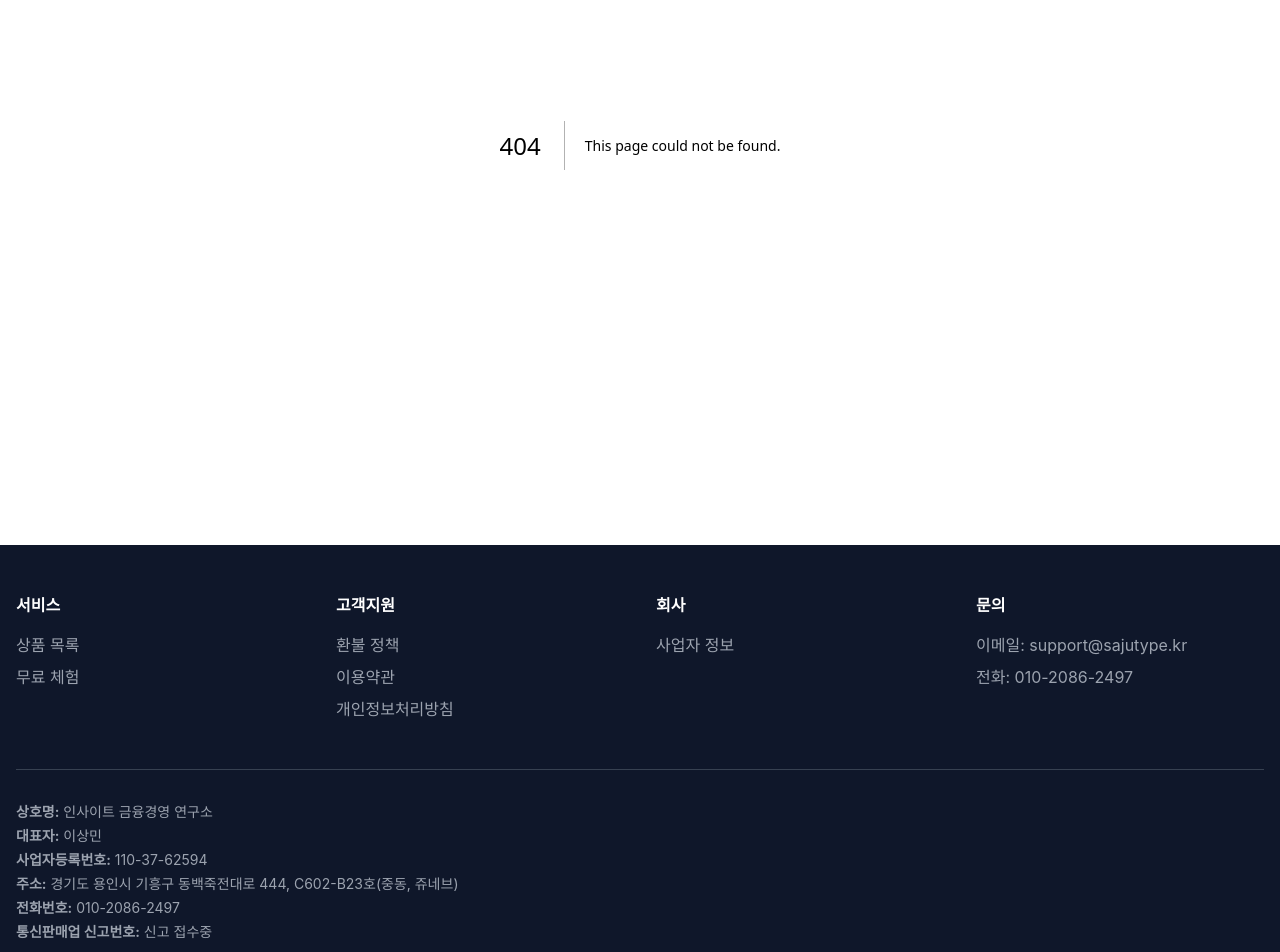
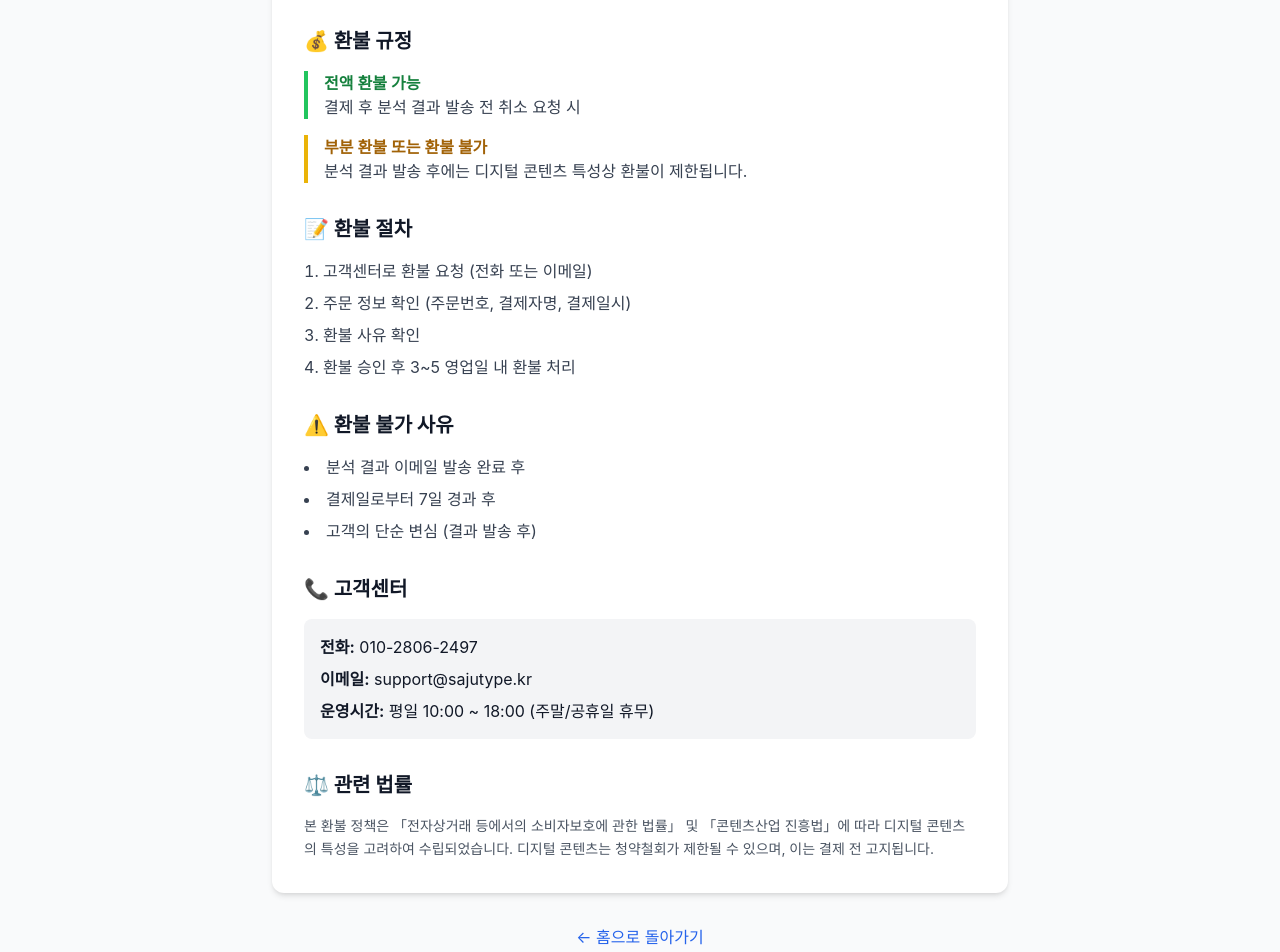
Before and after one commit to sangmin-cmd/k-saju-shop, a Next.js app: page /components in a window 1280 px wide. Before the commit this address had no page. Shown: the part 320-1272 px from the top of the page. Built offline with nearby package versions, Linux system fonts and the light colour scheme.

Commit message:
푸터 및 환불정책 업데이트

```diff
--- a/app/components/Footer.tsx
+++ b/app/components/Footer.tsx
@@ -31,7 +31,7 @@ export default function Footer() {
             <h3 className="font-bold mb-4">문의</h3>
             <ul className="space-y-2 text-gray-400">
               <li>이메일: support@sajutype.kr</li>
-              <li>전화: 010-2086-2497</li>
+              <li>전화: 010-2806-2497</li>
             </ul>
           </div>
         </div>
@@ -44,7 +44,7 @@ export default function Footer() {
             <p><strong>대표자:</strong> 이상민</p>
             <p><strong>사업자등록번호:</strong> 110-37-62594</p>
             <p><strong>주소:</strong> 경기도 용인시 기흥구 동백죽전대로 444, C602-B23호(중동, 쥬네브)</p>
-            <p><strong>전화번호:</strong> 010-2086-2497</p>
+            <p><strong>전화번호:</strong> 010-2806-2497</p>
             <p><strong>통신판매업 신고번호:</strong> 신고 접수중</p>
           </div>
 
--- /dev/null
+++ b/app/components/page.tsx
@@ -0,0 +1,89 @@
+'use client';
+
+import Link from 'next/link';
+
+export default function RefundPage() {
+  return (
+    <div className="min-h-screen bg-gray-50 py-12">
+      <div className="max-w-3xl mx-auto px-4">
+        <h1 className="text-3xl font-bold mb-8">환불 정책</h1>
+
+        <div className="bg-white rounded-xl shadow-md p-8 space-y-8">
+
+          {/* 서비스 제공 기간 - 토스 필수 */}
+          <section>
+            <h2 className="text-xl font-bold mb-4 text-blue-600">📦 서비스 제공 기간</h2>
+            <div className="bg-blue-50 p-4 rounded-lg">
+              <p className="text-gray-700 leading-relaxed">
+                결제 완료 후 <strong>24시간 이내</strong>에 분석 결과를 이메일로 발송해 드립니다.
+              </p>
+            </div>
+          </section>
+
+          {/* 환불 규정 */}
+          <section>
+            <h2 className="text-xl font-bold mb-4">💰 환불 규정</h2>
+            <div className="space-y-4 text-gray-700">
+              <div className="border-l-4 border-green-500 pl-4">
+                <h3 className="font-semibold text-green-700">전액 환불 가능</h3>
+                <p>결제 후 분석 결과 발송 전 취소 요청 시</p>
+              </div>
+              <div className="border-l-4 border-yellow-500 pl-4">
+                <h3 className="font-semibold text-yellow-700">부분 환불 또는 환불 불가</h3>
+                <p>분석 결과 발송 후에는 디지털 콘텐츠 특성상 환불이 제한됩니다.</p>
+              </div>
+            </div>
+          </section>
+
+          {/* 환불 절차 */}
+          <section>
+            <h2 className="text-xl font-bold mb-4">📝 환불 절차</h2>
+            <ol className="list-decimal list-inside space-y-2 text-gray-700">
+              <li>고객센터로 환불 요청 (전화 또는 이메일)</li>
+              <li>주문 정보 확인 (주문번호, 결제자명, 결제일시)</li>
+              <li>환불 사유 확인</li>
+              <li>환불 승인 후 3~5 영업일 내 환불 처리</li>
+            </ol>
+          </section>
+
+          {/* 환불 불가 사유 */}
+          <section>
+            <h2 className="text-xl font-bold mb-4">⚠️ 환불 불가 사유</h2>
+            <ul className="list-disc list-inside space-y-2 text-gray-700">
+              <li>분석 결과 이메일 발송 완료 후</li>
+              <li>결제일로부터 7일 경과 후</li>
+              <li>고객의 단순 변심 (결과 발송 후)</li>
+            </ul>
+          </section>
+
+          {/* 고객센터 */}
+          <section>
+            <h2 className="text-xl font-bold mb-4">📞 고객센터</h2>
+            <div className="bg-gray-100 p-4 rounded-lg space-y-2">
+              <p><strong>전화:</strong> 010-2806-2497</p>
+              <p><strong>이메일:</strong> support@sajutype.kr</p>
+              <p><strong>운영시간:</strong> 평일 10:00 ~ 18:00 (주말/공휴일 휴무)</p>
+            </div>
+          </section>
+
+          {/* 관련 법률 */}
+          <section>
+            <h2 className="text-xl font-bold mb-4">⚖️ 관련 법률</h2>
+            <p className="text-gray-600 text-sm leading-relaxed">
+              본 환불 정책은 「전자상거래 등에서의 소비자보호에 관한 법률」 및
+              「콘텐츠산업 진흥법」에 따라 디지털 콘텐츠의 특성을 고려하여 수립되었습니다.
+              디지털 콘텐츠는 청약철회가 제한될 수 있으며, 이는 결제 전 고지됩니다.
+            </p>
+          </section>
+
+        </div>
+
+        <div className="mt-8 text-center">
+          <Link href="/" className="text-blue-600 hover:underline">
+            ← 홈으로 돌아가기
+          </Link>
+        </div>
+      </div>
+    </div>
+  );
+}
--- /dev/null
+++ b/app/components/refund-page.tsx
@@ -0,0 +1,89 @@
+'use client';
+
+import Link from 'next/link';
+
+export default function RefundPage() {
+  return (
+    <div className="min-h-screen bg-gray-50 py-12">
+      <div className="max-w-3xl mx-auto px-4">
+        <h1 className="text-3xl font-bold mb-8">환불 정책</h1>
+
+        <div className="bg-white rounded-xl shadow-md p-8 space-y-8">
+
+          {/* 서비스 제공 기간 - 토스 필수 */}
+          <section>
+            <h2 className="text-xl font-bold mb-4 text-blue-600">📦 서비스 제공 기간</h2>
+            <div className="bg-blue-50 p-4 rounded-lg">
+              <p className="text-gray-700 leading-relaxed">
+                결제 완료 후 <strong>24시간 이내</strong>에 분석 결과를 이메일로 발송해 드립니다.
+              </p>
+            </div>
+          </section>
+
+          {/* 환불 규정 */}
+          <section>
+            <h2 className="text-xl font-bold mb-4">💰 환불 규정</h2>
+            <div className="space-y-4 text-gray-700">
+              <div className="border-l-4 border-green-500 pl-4">
+                <h3 className="font-semibold text-green-700">전액 환불 가능</h3>
+                <p>결제 후 분석 결과 발송 전 취소 요청 시</p>
+              </div>
+              <div className="border-l-4 border-yellow-500 pl-4">
+                <h3 className="font-semibold text-yellow-700">부분 환불 또는 환불 불가</h3>
+                <p>분석 결과 발송 후에는 디지털 콘텐츠 특성상 환불이 제한됩니다.</p>
+              </div>
+            </div>
+          </section>
+
+          {/* 환불 절차 */}
+          <section>
+            <h2 className="text-xl font-bold mb-4">📝 환불 절차</h2>
+            <ol className="list-decimal list-inside space-y-2 text-gray-700">
+              <li>고객센터로 환불 요청 (전화 또는 이메일)</li>
+              <li>주문 정보 확인 (주문번호, 결제자명, 결제일시)</li>
+              <li>환불 사유 확인</li>
+              <li>환불 승인 후 3~5 영업일 내 환불 처리</li>
+            </ol>
+          </section>
+
+          {/* 환불 불가 사유 */}
+          <section>
+            <h2 className="text-xl font-bold mb-4">⚠️ 환불 불가 사유</h2>
+            <ul className="list-disc list-inside space-y-2 text-gray-700">
+              <li>분석 결과 이메일 발송 완료 후</li>
+              <li>결제일로부터 7일 경과 후</li>
+              <li>고객의 단순 변심 (결과 발송 후)</li>
+            </ul>
+          </section>
+
+          {/* 고객센터 */}
+          <section>
+            <h2 className="text-xl font-bold mb-4">📞 고객센터</h2>
+            <div className="bg-gray-100 p-4 rounded-lg space-y-2">
+              <p><strong>전화:</strong> 010-2806-2497</p>
+              <p><strong>이메일:</strong> support@sajutype.kr</p>
+              <p><strong>운영시간:</strong> 평일 10:00 ~ 18:00 (주말/공휴일 휴무)</p>
+            </div>
+          </section>
+
+          {/* 관련 법률 */}
+          <section>
+            <h2 className="text-xl font-bold mb-4">⚖️ 관련 법률</h2>
+            <p className="text-gray-600 text-sm leading-relaxed">
+              본 환불 정책은 「전자상거래 등에서의 소비자보호에 관한 법률」 및
+              「콘텐츠산업 진흥법」에 따라 디지털 콘텐츠의 특성을 고려하여 수립되었습니다.
+              디지털 콘텐츠는 청약철회가 제한될 수 있으며, 이는 결제 전 고지됩니다.
+            </p>
+          </section>
+
+        </div>
+
+        <div className="mt-8 text-center">
+          <Link href="/" className="text-blue-600 hover:underline">
+            ← 홈으로 돌아가기
+          </Link>
+        </div>
+      </div>
+    </div>
+  );
+}
```
